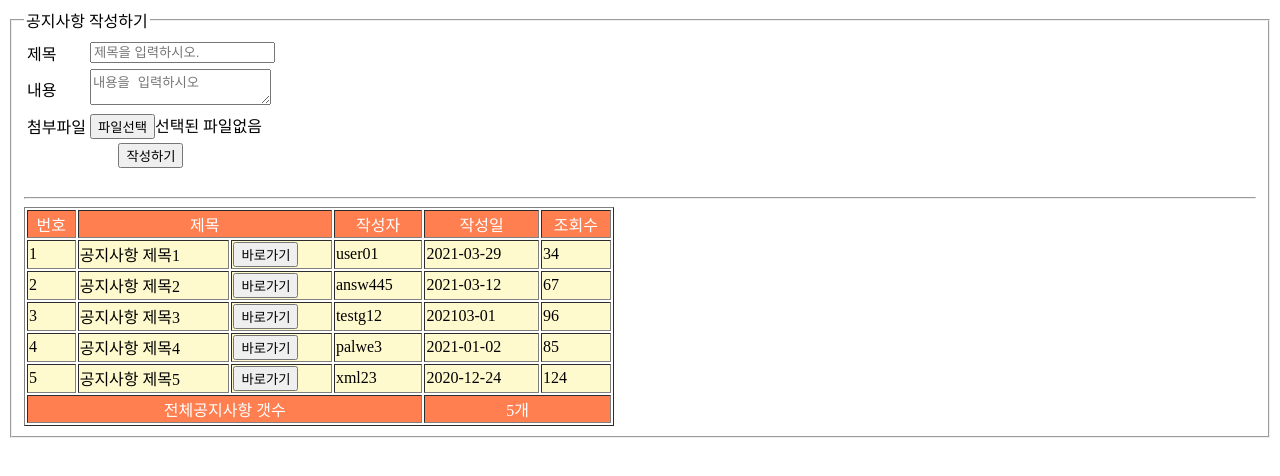
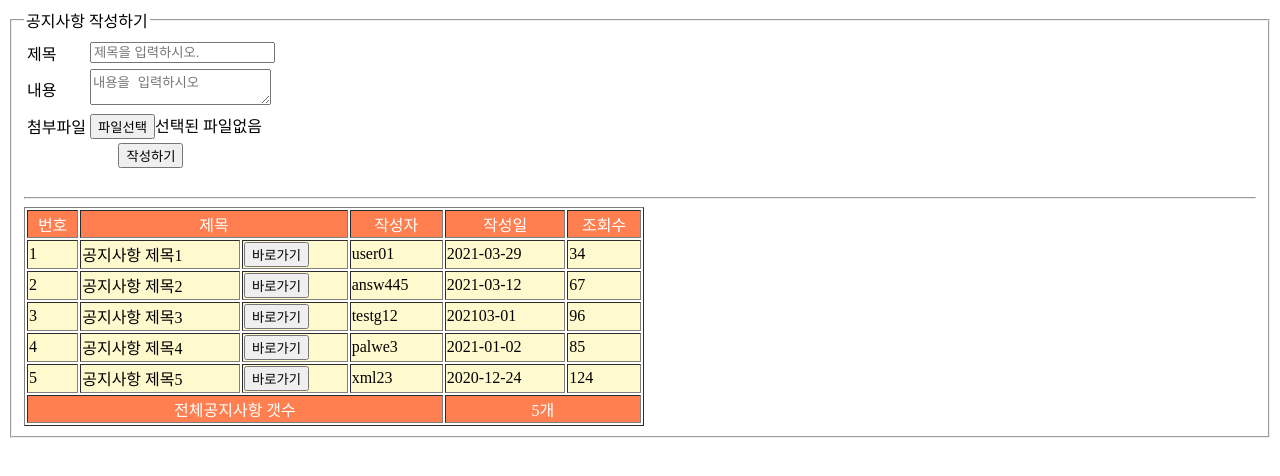
Before and after one commit to cheongha12/0230517_html, a plain HTML site: page exam/유청하.html in a window 1280 px wide. Drawn offline with Linux system fonts and the light colour scheme.

Commit message:
Update 유청하.html

```diff
--- a/exam/유청하.html
+++ b/exam/유청하.html
@@ -50,7 +50,7 @@
     </table>
     <br>
     <hr>
-    <table border="1px" width="590px">
+    <table border="1px" width="620px">
         <tr class="a">
             <td>번호</td>
             <td colspan="2">제목</td>
```
